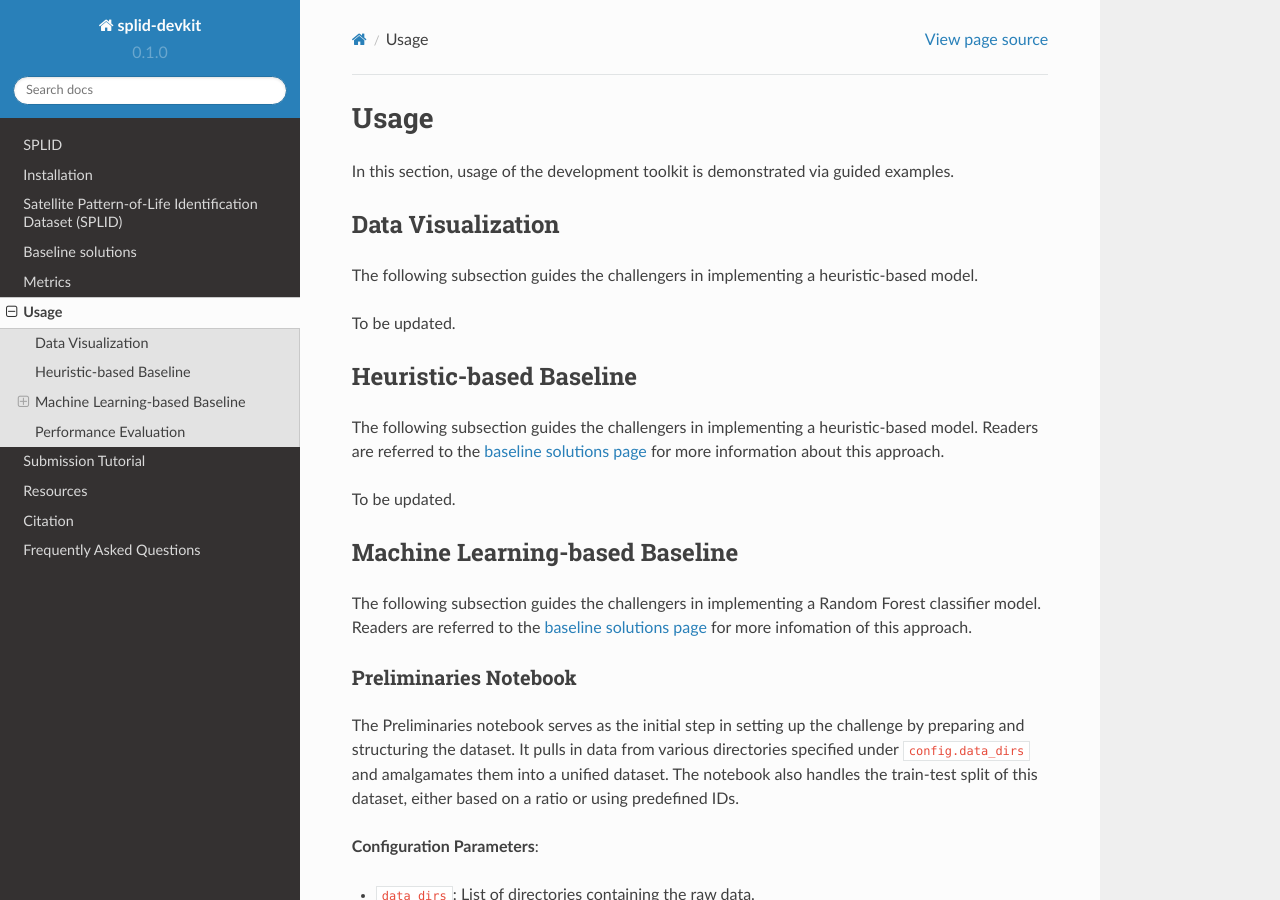
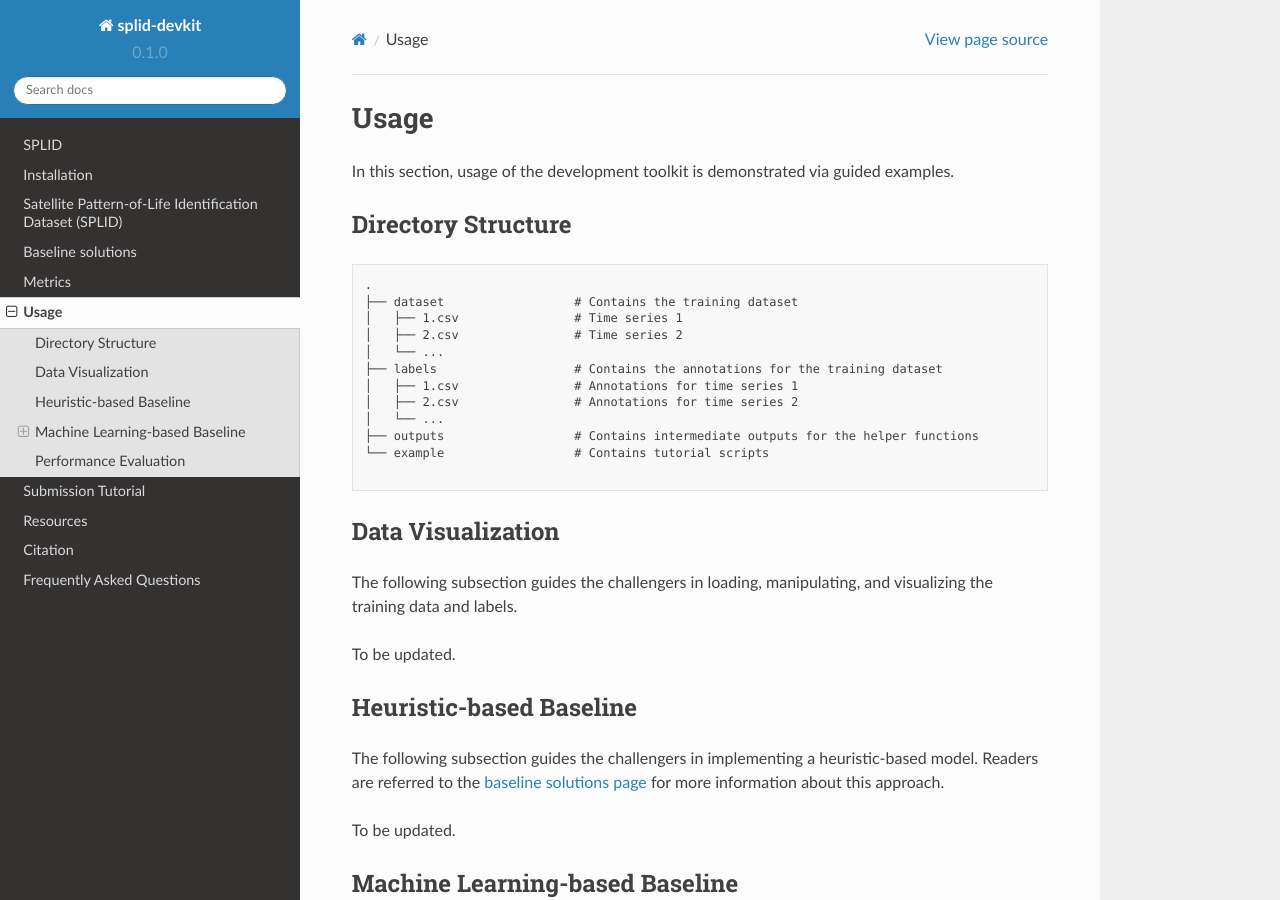
Before and after one commit to olgupila/STORM-AI-devkit-2025, a Sphinx documentation site: the page built from docs/usage.md, in a window 1280 px wide and 900 px high. Built offline with Sphinx 7.4.7 and the Read the Docs theme 2.0.0, drawn with Linux system fonts in a browser that asks for light colours; pages that are not in the unit, such as notebooks, are missing from menus.

Commit message:
Update usage.md

````diff
--- a/docs/usage.md
+++ b/docs/usage.md
@@ -1,8 +1,24 @@
 # Usage
 In this section, usage of the development toolkit is demonstrated via guided examples.
 
+## Directory Structure
+```
+.
+├── dataset                  # Contains the training dataset
+│   ├── 1.csv                # Time series 1
+│   ├── 2.csv                # Time series 2
+│   └── ...
+├── labels                   # Contains the annotations for the training dataset
+│   ├── 1.csv                # Annotations for time series 1
+│   ├── 2.csv                # Annotations for time series 2
+│   └── ...
+├── outputs                  # Contains intermediate outputs for the helper functions
+└── example                  # Contains tutorial scripts
+
+```
+
 ## Data Visualization
-The following subsection guides the challengers in implementing a heuristic-based model.
+The following subsection guides the challengers in loading, manipulating, and visualizing the training data and labels.
 
 To be updated.
 
````
